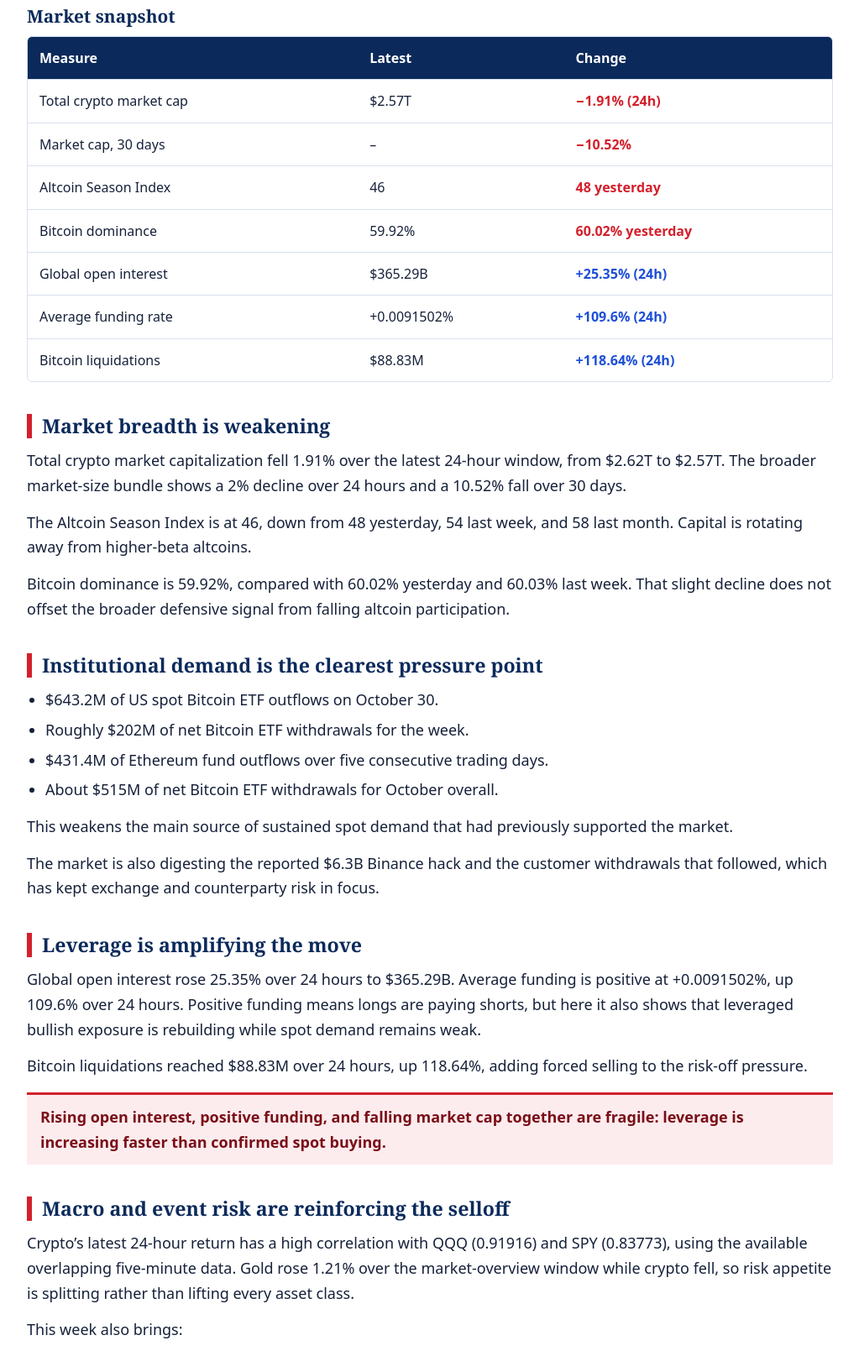
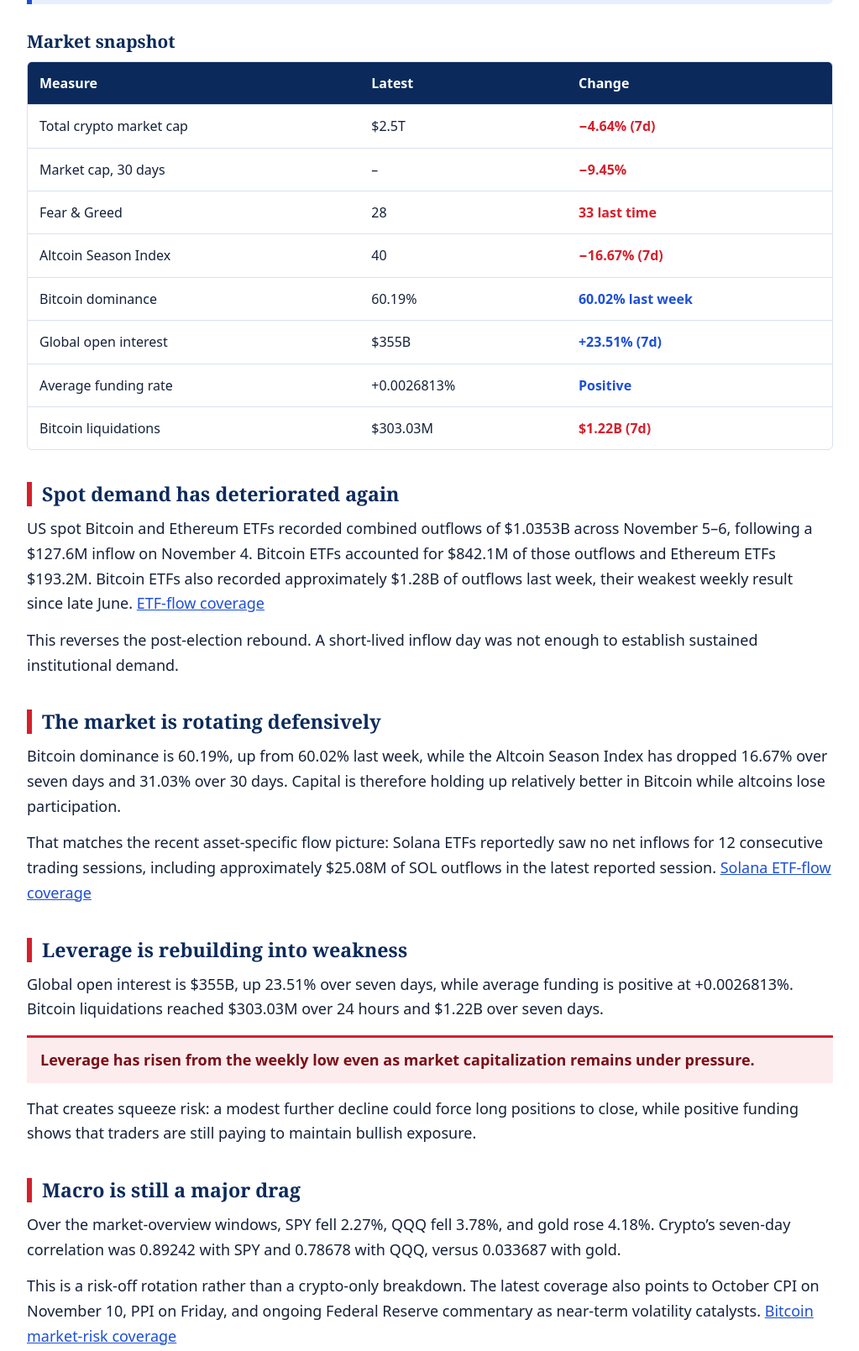
Before and after one commit to officialreinblacks-collab/V1996, a website: page mkt.html in a window 1280 px wide. Shown: the part 778-2387 px from the top of the page at 84% size, without its empty margins (128-1151 px from the left). Drawn offline with Linux system fonts and the light colour scheme.

Commit message:
Add files via upload

```diff
--- a/mkt.html
+++ b/mkt.html
@@ -3,7 +3,7 @@
 <head>
 <meta charset="utf-8">
 <meta name="viewport" content="width=device-width, initial-scale=1">
-<title>Weekly Cryptocurrency Check – 3 November 2026</title>
+<title>Weekly Cryptocurrency Check – 9 November 2026</title>
 <style>
 :root{
   --navy:#0b2a5b;
@@ -173,12 +173,12 @@ th,td{padding:12px 14px}
   <article>
     <span class="tag">Market watch</span>
     <h2 class="title">Is crypto falling or rising, and why?</h2>
-    <p class="byline"><strong>By Mollary J Molly</strong> (Researcher and Investor)<br>Update for 3 November 2026</p>
+    <p class="byline"><strong>By Mollary J Molly</strong> (Researcher and Investor)<br>Update for 9 November 2026</p>
 
     <div class="tldr">
       <h3>TL;DR</h3>
-      <p>Crypto is falling. The move looks driven by institutional outflows, the Binance security shock, election and rate uncertainty, and a fresh build-up in leveraged positions.</p>
-      <p>The market has stabilized from its recent low, but the evidence still points to defensive positioning rather than a clean recovery.</p>
+      <p>Crypto has weakened since our last discussion. Total market capitalization is now $2.5T, down 4.64% over seven days and 9.45% over 30 days. Fear has deepened from 33 to 28, and altcoin participation has fallen to an Altcoin Season Index of 40.</p>
+      <p>The main drivers are renewed ETF outflows, a broad risk-off move in equities, and leverage rebuilding faster than spot demand. This is a defensive market, not a clean recovery.</p>
     </div>
 
     <div class="snap">
@@ -187,65 +187,51 @@ th,td{padding:12px 14px}
         <table>
           <thead><tr><th>Measure</th><th>Latest</th><th>Change</th></tr></thead>
           <tbody>
-            <tr><td>Total crypto market cap</td><td>$2.57T</td><td class="dn">−1.91% (24h)</td></tr>
-            <tr><td>Market cap, 30 days</td><td>–</td><td class="dn">−10.52%</td></tr>
-            <tr><td>Altcoin Season Index</td><td>46</td><td class="dn">48 yesterday</td></tr>
-            <tr><td>Bitcoin dominance</td><td>59.92%</td><td class="dn">60.02% yesterday</td></tr>
-            <tr><td>Global open interest</td><td>$365.29B</td><td class="up">+25.35% (24h)</td></tr>
-            <tr><td>Average funding rate</td><td>+0.0091502%</td><td class="up">+109.6% (24h)</td></tr>
-            <tr><td>Bitcoin liquidations</td><td>$88.83M</td><td class="up">+118.64% (24h)</td></tr>
+            <tr><td>Total crypto market cap</td><td>$2.5T</td><td class="dn">−4.64% (7d)</td></tr>
+            <tr><td>Market cap, 30 days</td><td>–</td><td class="dn">−9.45%</td></tr>
+            <tr><td>Fear &amp; Greed</td><td>28</td><td class="dn">33 last time</td></tr>
+            <tr><td>Altcoin Season Index</td><td>40</td><td class="dn">−16.67% (7d)</td></tr>
+            <tr><td>Bitcoin dominance</td><td>60.19%</td><td class="up">60.02% last week</td></tr>
+            <tr><td>Global open interest</td><td>$355B</td><td class="up">+23.51% (7d)</td></tr>
+            <tr><td>Average funding rate</td><td>+0.0026813%</td><td class="up">Positive</td></tr>
+            <tr><td>Bitcoin liquidations</td><td>$303.03M</td><td class="dn">$1.22B (7d)</td></tr>
           </tbody>
         </table>
       </div>
     </div>
 
     <section>
-      <h3>Market breadth is weakening</h3>
-      <p>Total crypto market capitalization fell 1.91% over the latest 24-hour window, from $2.62T to $2.57T. The broader market-size bundle shows a 2% decline over 24 hours and a 10.52% fall over 30 days.</p>
-      <p>The Altcoin Season Index is at 46, down from 48 yesterday, 54 last week, and 58 last month. Capital is rotating away from higher-beta altcoins.</p>
-      <p>Bitcoin dominance is 59.92%, compared with 60.02% yesterday and 60.03% last week. That slight decline does not offset the broader defensive signal from falling altcoin participation.</p>
+      <h3>Spot demand has deteriorated again</h3>
+      <p>US spot Bitcoin and Ethereum ETFs recorded combined outflows of $1.0353B across November 5–6, following a $127.6M inflow on November 4. Bitcoin ETFs accounted for $842.1M of those outflows and Ethereum ETFs $193.2M. Bitcoin ETFs also recorded approximately $1.28B of outflows last week, their weakest weekly result since late June. <a href="https://tokenpost.com/news/investing/52228" target="_blank" rel="noopener noreferrer">ETF-flow coverage</a></p>
+      <p>This reverses the post-election rebound. A short-lived inflow day was not enough to establish sustained institutional demand.</p>
     </section>
 
     <section>
-      <h3>Institutional demand is the clearest pressure point</h3>
-      <ul>
-        <li>$643.2M of US spot Bitcoin ETF outflows on October 30.</li>
-        <li>Roughly $202M of net Bitcoin ETF withdrawals for the week.</li>
-        <li>$431.4M of Ethereum fund outflows over five consecutive trading days.</li>
-        <li>About $515M of net Bitcoin ETF withdrawals for October overall.</li>
-      </ul>
-      <p>This weakens the main source of sustained spot demand that had previously supported the market.</p>
-      <p>The market is also digesting the reported $6.3B Binance hack and the customer withdrawals that followed, which has kept exchange and counterparty risk in focus.</p>
+      <h3>The market is rotating defensively</h3>
+      <p>Bitcoin dominance is 60.19%, up from 60.02% last week, while the Altcoin Season Index has dropped 16.67% over seven days and 31.03% over 30 days. Capital is therefore holding up relatively better in Bitcoin while altcoins lose participation.</p>
+      <p>That matches the recent asset-specific flow picture: Solana ETFs reportedly saw no net inflows for 12 consecutive trading sessions, including approximately $25.08M of SOL outflows in the latest reported session. <a href="https://www.tradingview.com/news/coinpedia:50d096cbf094b:0-solana-price-struggles-below-90-is-a-bullish-reversal-taking-shape/" target="_blank" rel="noopener noreferrer">Solana ETF-flow coverage</a></p>
     </section>
 
     <section>
-      <h3>Leverage is amplifying the move</h3>
-      <p>Global open interest rose 25.35% over 24 hours to $365.29B. Average funding is positive at +0.0091502%, up 109.6% over 24 hours. Positive funding means longs are paying shorts, but here it also shows that leveraged bullish exposure is rebuilding while spot demand remains weak.</p>
-      <p>Bitcoin liquidations reached $88.83M over 24 hours, up 118.64%, adding forced selling to the risk-off pressure.</p>
-      <p class="pull">Rising open interest, positive funding, and falling market cap together are fragile: leverage is increasing faster than confirmed spot buying.</p>
+      <h3>Leverage is rebuilding into weakness</h3>
+      <p>Global open interest is $355B, up 23.51% over seven days, while average funding is positive at +0.0026813%. Bitcoin liquidations reached $303.03M over 24 hours and $1.22B over seven days.</p>
+      <p class="pull">Leverage has risen from the weekly low even as market capitalization remains under pressure.</p>
+      <p>That creates squeeze risk: a modest further decline could force long positions to close, while positive funding shows that traders are still paying to maintain bullish exposure.</p>
     </section>
 
     <section>
-      <h3>Macro and event risk are reinforcing the selloff</h3>
-      <p>Crypto’s latest 24-hour return has a high correlation with QQQ (0.91916) and SPY (0.83773), using the available overlapping five-minute data. Gold rose 1.21% over the market-overview window while crypto fell, so risk appetite is splitting rather than lifting every asset class.</p>
-      <p>This week also brings:</p>
-      <ul>
-        <li>The US midterm elections</li>
-        <li>Several central-bank decisions</li>
-        <li>Federal Reserve commentary</li>
-        <li>The October jobs report</li>
-      </ul>
-      <p>Coverage says stronger labor data could reinforce expectations for a December rate increase, which could lift yields and the dollar and pressure Bitcoin. Weaker data could ease that pressure.</p>
+      <h3>Macro is still a major drag</h3>
+      <p>Over the market-overview windows, SPY fell 2.27%, QQQ fell 3.78%, and gold rose 4.18%. Crypto’s seven-day correlation was 0.89242 with SPY and 0.78678 with QQQ, versus 0.033687 with gold.</p>
+      <p>This is a risk-off rotation rather than a crypto-only breakdown. The latest coverage also points to October CPI on November 10, PPI on Friday, and ongoing Federal Reserve commentary as near-term volatility catalysts. <a href="https://cryptopotato.com/3-signals-that-could-determine-bitcoins-next-move-analysts/" target="_blank" rel="noopener noreferrer">Bitcoin market-risk coverage</a></p>
     </section>
 
     <div class="bottom">
       <h3>Bottom line</h3>
-      <p>The evidence currently leans bearish. ETF withdrawals and leverage-driven volatility outweigh the recent rebound.</p>
+      <p>The evidence has shifted more bearish since our last discussion: weaker market breadth, renewed ETF selling, and high leverage are outweighing the earlier rebound.</p>
       <p>The read would improve if:</p>
       <ul>
-        <li>Institutional flows stabilize.</li>
-        <li>Leverage cools without another liquidation wave.</li>
-        <li>Total market cap begins recovering from the latest decline.</li>
+        <li>ETF flows turn persistently positive.</li>
+        <li>Open interest declines without another large liquidation wave.</li>
       </ul>
     </div>
   </article>
```
